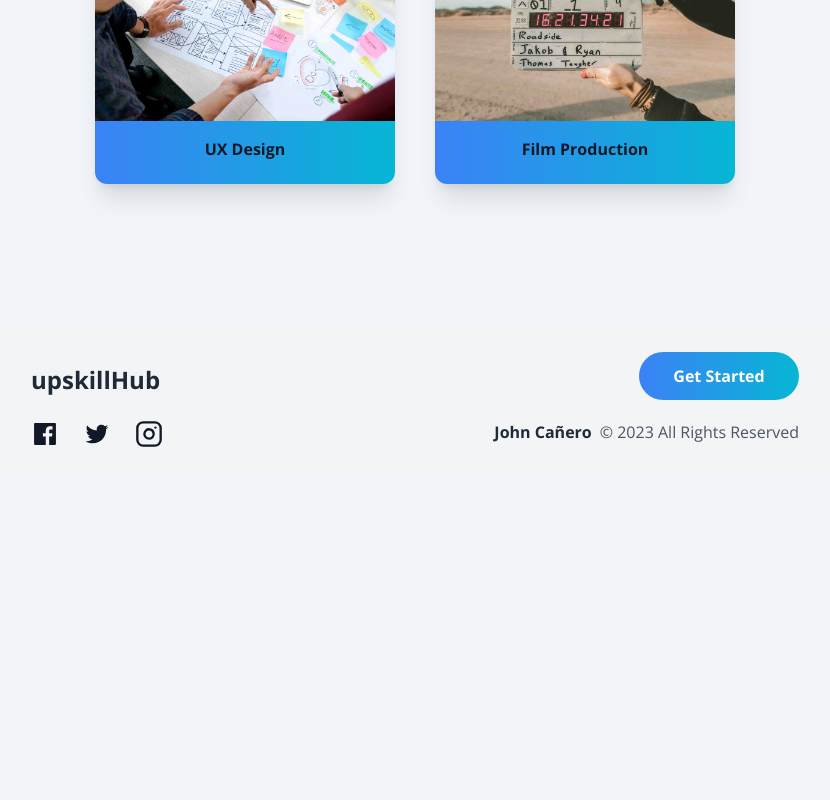
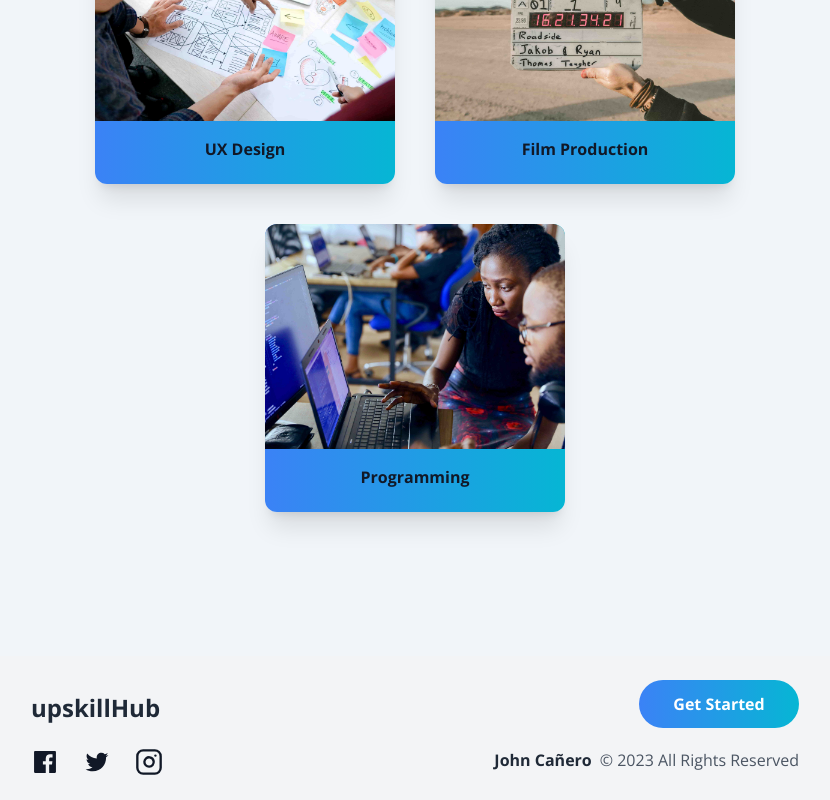
Before and after one commit to johncanero/upskill-hub, a Next.js app: page /online-courses in a window 1280 px wide. Shown: the part 948-1748 px from the top of the page, without its empty margins (225-1055 px from the left). Before the commit the page ends 1420 px from the top, so only its background shows below. Built offline with nearby package versions, Linux system fonts and the light colour scheme.

Commit message:
Change Alt Text and Add Programming Course Feature

```diff
--- a/src/pages/online-courses/index.tsx
+++ b/src/pages/online-courses/index.tsx
@@ -75,7 +75,7 @@ const index = () => {
                                 src="/images/courses/music-production.jpg"
                                 width={300}
                                 height={300}
-                                alt="Woodwork"
+                                alt="Music Production"
                                 className="lg:block"
                             />
                             <div className='flex justify-center mt-2'>
@@ -100,7 +100,7 @@ const index = () => {
                                 src="/images/courses/pottery3-min.jpg"
                                 width={300}
                                 height={300}
-                                alt="Woodwork"
+                                alt="Pottery"
                                 className="lg:block"
                             />
                             <div className='flex justify-center mt-2'>
@@ -124,7 +124,7 @@ const index = () => {
                                 src="/images/courses/ux-design.jpg"
                                 width={300}
                                 height={300}
-                                alt="Woodwork"
+                                alt="UX Design"
                                 className="lg:block"
                             />
                             <div className='flex justify-center mt-2'>
@@ -148,11 +148,35 @@ const index = () => {
                                 src="/images/courses/film-production.jpg"
                                 width={300}
                                 height={300}
-                                alt="Woodwork"
+                                alt="Film Production"
                                 className="lg:block"
                             />
                             <div className='flex justify-center mt-2'>
                                 <h2 className="mt-2 mb-2 font-bold text-gray-900 text-md font-OpenSans">Film Production</h2>
+                            </div>
+                        </div>
+                    </div>
+                </motion.div>
+
+                {/* Card 6 */}
+                <motion.div
+                    initial={{ opacity: 0 }}
+                    whileInView={{ opacity: 1 }}
+                    transition={{
+                        duration: 0.8
+                    }}>
+                    <div className="w-full overflow-hidden text-white shadow-xl rounded-xl h-72 bg-gradient-to-l from-cyan-500 to-blue-500 hover:from-blue-500 hover:to-cyan-500">
+                        <div>
+                            {/* Image */}
+                            <Image
+                                src="/images/courses/programming-min.jpg"
+                                width={300}
+                                height={300}
+                                alt="Programming"
+                                className="lg:block"
+                            />
+                            <div className='flex justify-center mt-2'>
+                                <h2 className="mt-2 mb-2 font-bold text-gray-900 text-md font-OpenSans">Programming</h2>
                             </div>
                         </div>
                     </div>
```
Also changed, not shown: public/images/courses/programming-min.jpg (added).
